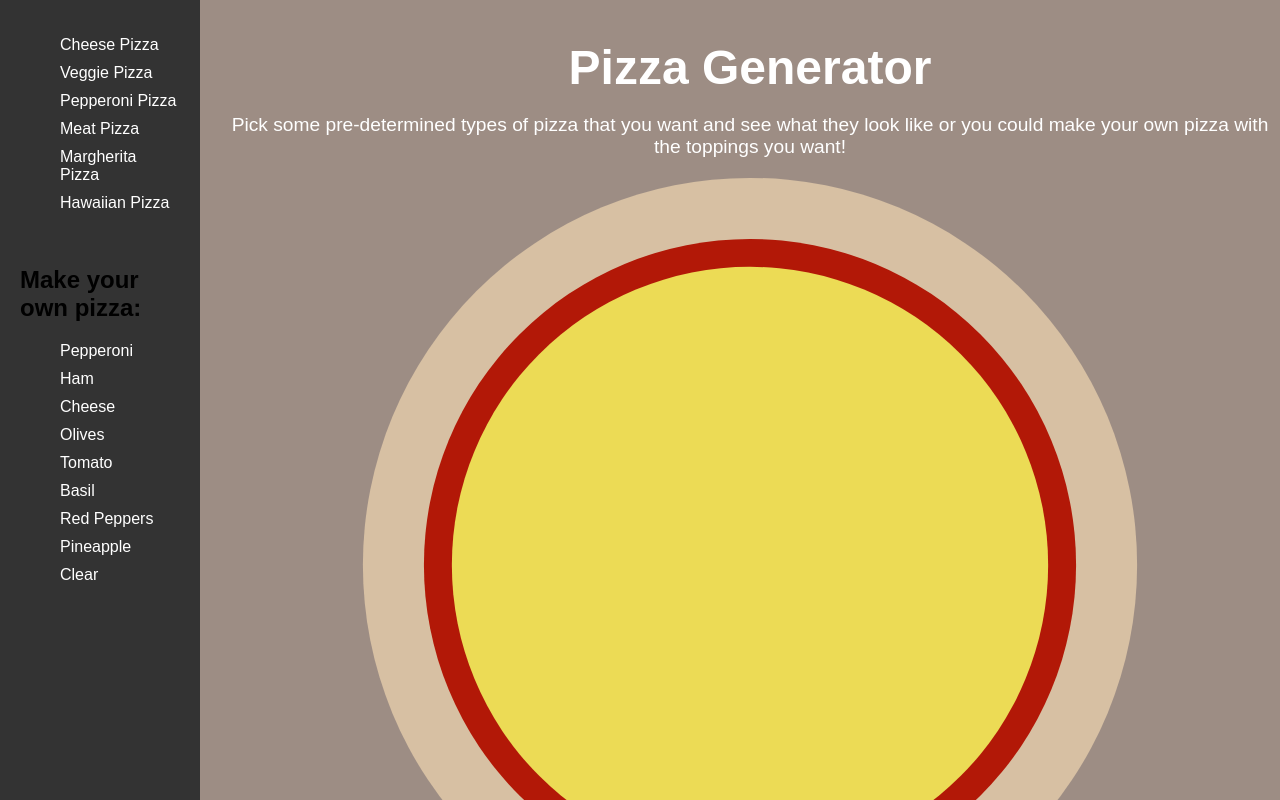
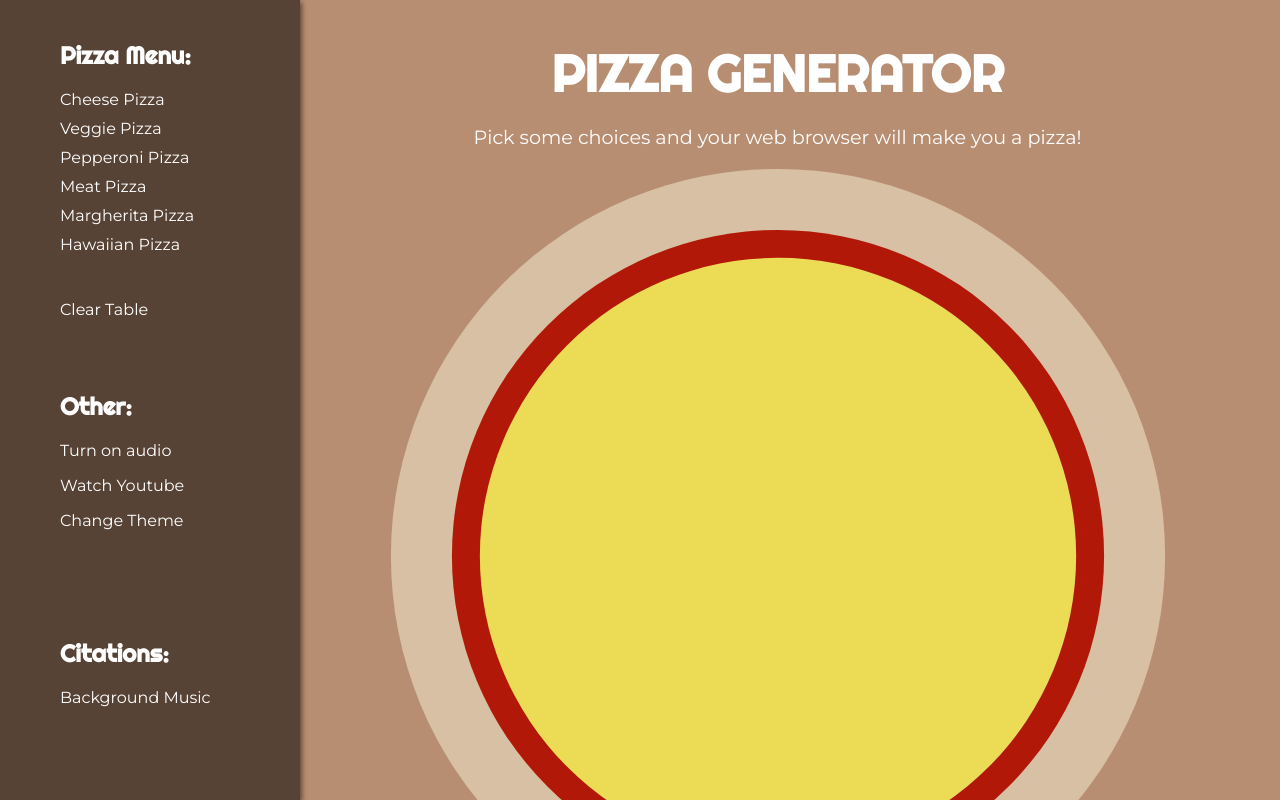
Before and after one commit to lombc/Assignment_03, a plain HTML site: page index.html in a window 1280 px wide. Both pictures are taken after a click on the item "Cheese Pizza". Shown: the top 800 px of the page. Drawn offline with nearby package versions, Linux system fonts and the light colour scheme.

Commit message:
Major editz

```diff
--- a/css/styles.css
+++ b/css/styles.css
@@ -3,14 +3,28 @@
 }
 
 img {
-    max-width: 100%;
+    max-width: 95%;
 }
 
 body {
-    background-color: #9D8D84;
+    background-color: #B88E72;
+    transition: background-color 0.5s ease;
 }
 
 
+/* Dark/Light Mode Feature */
+
+.light-theme {
+    background-color: #B88E72;
+    color: #000;
+}
+
+.dark-theme {
+    background-color: #000;
+    color: #fff;
+}
+
+/* Header */
 
 #banner {
     text-align: center;
@@ -18,18 +32,25 @@ body {
 }
 
 #banner h1 {
-    font-size: 3em;
+    font-size: 3.2em;
     margin-bottom: 0;
-    font-family: Arial, Helvetica, sans-serif
+    font-family: 'Righteous', sans-serif;
 }
 
 #banner p {
     font-size: 1.2em;
-    font-family: Arial, Helvetica, sans-serif
+    font-family: 'Montserrat', sans-serif;
 }
 
 .main-content {
-    margin-left: 220px; /* width of side menu + padding */
+    margin-left: 275px; /* width of side menu + padding */
+    display: block;
+    text-align: center;
+}
+
+.main-content > * {
+    margin-left: auto;
+    margin-right: auto;
 }
 
 .side-menu {
@@ -37,18 +58,40 @@ body {
     left: 0;
     top: 0;
     height: 100%;
-    width: 200px;
-    background-color: #333;
+    width: 300px;
+    background-color: #574335;
     padding: 20px;
-    font-family: Arial, Helvetica, sans-serif
+    box-shadow: 2px 2px 5px rgba(0, 0, 0, 0.5);
 }
 
+.side-menu h2 {
+    color: #fff;
+    font-family: 'Righteous', sans-serif;
+    font-size: 1.5em;
+    margin-bottom: 20px;
+
+}
 
 .side-menu li {
     display: block;
     color: #fff;
     text-decoration: none;
     margin-bottom: 10px;
+    cursor: pointer;
+    font-family: 'Montserrat', sans-serif;
+}
+
+.side-menu li a{
+    display: block;
+    color: #fff;
+    text-decoration: none;
+    margin-bottom: 10px;
+    cursor: pointer;
+    font-family: 'Montserrat', sans-serif;
+}
+
+.side-menu li a:hover {
+    color: #f90;
     cursor: pointer;
 }
 
@@ -57,29 +100,13 @@ body {
     cursor: pointer;
 }
 
+.side-menu #audio-button:hover {
+    color: rgb(134, 255, 134);
+
+}
+
 .center {
     margin-left: auto;
     margin-right: auto;
     transition: transform 0.5s ease;
 }
-
-
-/*
-
-Dark/Light Mode Feature
-
-body {
-    transition: background-color 0.5s ease;
-}
-
-.light-theme {
-    background-color: #fff;
-    color: #000;
-}
-
-.dark-theme {
-    background-color: #000;
-    color: #fff;
-}
-
-*/
--- a/index.html
+++ b/index.html
@@ -4,14 +4,23 @@
 <head>
     <title>Assignment 3</title>
     <link rel="stylesheet" href="css/styles.css">
+    <!-- Font Links -->
+    <link rel="preconnect" href="https://fonts.googleapis.com">
+    <link rel="preconnect" href="https://fonts.gstatic.com" crossorigin>
+    <link href="https://fonts.googleapis.com/css2?family=Righteous&display=swap" rel="stylesheet">
+    <link href="https://fonts.googleapis.com/css2?family=Montserrat&family=Righteous&display=swap" rel="stylesheet">
+
 </head>
 
 <body>
+    <!-- Background Music -->
+    <audio id="restaurant">
+		<source src="audio/AMBRest_Restaurant (ID 0624)_BSB.mp3" type="audio/mp3">
+	</audio>
     <section class="main-content" id="banner">
-        <h1>Pizza Generator</h1>
-        <p>Pick some pre-determined types of pizza that you want and see what they look like
-            or you could make your own pizza with the toppings you want!
-        </p>
+        <h1>PIZZA GENERATOR</h1>
+        <p>Pick some choices and your web browser will make you a pizza!</p>
+        <div id="pizza-type"></div>
         <!-- Counter -->
         <div id="tb-counter">
 
@@ -22,31 +31,32 @@
     <section>
         <div class="side-menu">
             <ul>
+                <h2>Pizza Menu:</h2>
                 <li class="pizza-button" id="ch_pizza">Cheese Pizza</li>
-                <li class="pizza-button"  id="vg_pizza">Veggie Pizza</li>
-                <li class="pizza-button"  id="pp_pizza">Pepperoni Pizza</li>
-                <li class="pizza-button"  id="mt_pizza">Meat Pizza</li>
-                <li class="pizza-button"  id="mg_pizza">Margherita Pizza</li>
-                <li class="pizza-button"  id="hw_pizza">Hawaiian Pizza</li>
+                <li class="pizza-button" id="vg_pizza">Veggie Pizza</li>
+                <li class="pizza-button" id="pp_pizza">Pepperoni Pizza</li>
+                <li class="pizza-button" id="mt_pizza">Meat Pizza</li>
+                <li class="pizza-button" id="mg_pizza">Margherita Pizza</li>
+                <li class="pizza-button" id="hw_pizza">Hawaiian Pizza</li>
+                <br><br>
+                <li class="pizza-button" id="clear-table">Clear Table</li>
             </ul>
             <br>
-            <h2>Make your own pizza:</h2>
+            <br>
             <ul>
-                <li>Pepperoni</li>
-                <li>Ham</li>
-                <li>Cheese</li>
-                <li>Olives</li>
-                <li>Tomato</li>
-                <li>Basil</li>
-                <li>Red Peppers</li>
-                <li>Pineapple</li>
-                <li>Clear</li>
+                <h2>Other:</h2>
+                <li id="audio-button"><p>Turn on audio</p></li>
+                <li id="watch-video"><p>Watch Youtube</p></li>
+                <li id="theme-button"><p>Change Theme</p></li>
+            </ul>
+            <br><br><br><br>
+            <ul>
+                <h2>Citations:</h2>
+                <li><a href="https://bigsoundbank.com/sound-0624-restaurant.html" target="_blank">Background Music</a></li>
             </ul>
         </div>
     </section>
 
-
-    <!--<button id="theme-button">Change Theme</button>-->
     <script src="https://ajax.googleapis.com/ajax/libs/jquery/3.2.1/jquery.min.js"></script>
     <script src="js/scripts.js"></script>
 </body>
--- a/js/scripts.js
+++ b/js/scripts.js
@@ -1,5 +1,65 @@
+
 
 $(document).ready(function() {
+
+    // Works with turning on and off the audio
+    var restaurant = document.getElementById('restaurant');
+    let switcher = 0;
+    $('#audio-button').on('click', function() {
+        if(switcher == 1) {
+            $('#audio-button').empty();
+            restaurant.pause();
+            switcher = 0;
+            $('#audio-button').append('<li> Turn on audio </li>');
+        } else if(switcher == 0) {
+            $('#audio-button').empty();
+            restaurant.play();
+            switcher = 1;
+            $('#audio-button').append('<li> Turn off audio </li>');
+        }
+    });
+
+    // Works with changing website theme
+    var theme = 'light';
+    $('#theme-button').click(function () {
+        if (theme == 'light') {
+            $('body').removeClass('light-theme');
+            $('body').addClass('dark-theme');
+            theme = 'dark';
+        } else {
+            $('body').removeClass('dark-theme');
+            $('body').addClass('light-theme');
+            theme = 'light';
+        }
+    });
+
+    // Array of YouTube video IDs
+    var videoIds = ['dQw4w9WgXcQ', '3tmd-ClpJxA', '2vjPBrBU-TM']; // Replace with your own video IDs
+
+    // Function to generate a random video
+    function generateRandomVideo() {
+        // Generate a random index
+        var randomIndex = Math.floor(Math.random() * videoIds.length);
+
+        // Get the video ID
+        var videoId = videoIds[randomIndex];
+
+        // Create the iframe
+        var iframe = document.createElement('iframe');
+        iframe.src = 'https://www.youtube.com/embed/' + videoId;
+        iframe.width = 700;
+        iframe.height = 315;
+
+        // Append the iframe to the body
+        document.body.appendChild(iframe);
+    }
+
+    $('#watch-video').on('click', function() {
+        // Call the function to generate a random video
+        generateRandomVideo();
+    });
+
+
 
     // Works with the pre-determined pizza choice buttons
     $('.pizza-button').on('click', function() {
@@ -8,6 +68,7 @@ $(document).ready(function() {
 
         if (this.id === 'ch_pizza') {
             img.src = 'imgs/cheese_pizza.svg';
+
         } else if (this.id === 'vg_pizza') {
             img.src = 'imgs/veggie_pizza.svg';
 
@@ -24,6 +85,7 @@ $(document).ready(function() {
             // Position the SVG image at the generated coordinates
             img.style.left = x + 'px';
             img.style.top = y + 'px';
+
         } else if (this.id === 'pp_pizza') {
             img.src = 'imgs/pepperoni_pizza.svg';
 
@@ -40,6 +102,7 @@ $(document).ready(function() {
             // Position the SVG image at the generated coordinates
             img.style.left = x + 'px';
             img.style.top = y + 'px';
+
         } else if (this.id === 'mt_pizza') {
             img.src = 'imgs/meat_pizza.svg';
 
@@ -56,6 +119,7 @@ $(document).ready(function() {
             // Position the SVG image at the generated coordinates
             img.style.left = x + 'px';
             img.style.top = y + 'px';
+
         } else if (this.id === 'mg_pizza') {
             img.src = 'imgs/margh_pizza.svg';
 
@@ -72,6 +136,7 @@ $(document).ready(function() {
             // Position the SVG image at the generated coordinates
             img.style.left = x + 'px';
             img.style.top = y + 'px';
+
         } else if (this.id === 'hw_pizza') {
             img.src = 'imgs/hawaii_pizza.svg';
 
@@ -88,29 +153,16 @@ $(document).ready(function() {
             // Position the SVG image at the generated coordinates
             img.style.left = x + 'px';
             img.style.top = y + 'px';
+
+        } else if(this.id === 'clear-table') {
+            $('#pizza-type').empty();
+            pizza_nm = document.getElementById('clear-table')
         }
 
+
         // Remove previous image and append the new one
-        $('#tb-counter').empty().append(img);
+        $('#pizza-type').empty().append(img);
+
     });
 
 });
-/*
-Change Theme Function
-
-
-$(document).ready(function () {
-    var theme = 'light';
-    $('#theme-button').click(function () {
-        if (theme == 'light') {
-            $('body').removeClass('light-theme');
-            $('body').addClass('dark-theme');
-            theme = 'dark';
-        } else {
-            $('body').removeClass('dark-theme');
-            $('body').addClass('light-theme');
-            theme = 'light';
-        }
-    });
-});
-*/
```
Also changed, not shown: Pizza_Generator_notes.txt, 1 other file.
